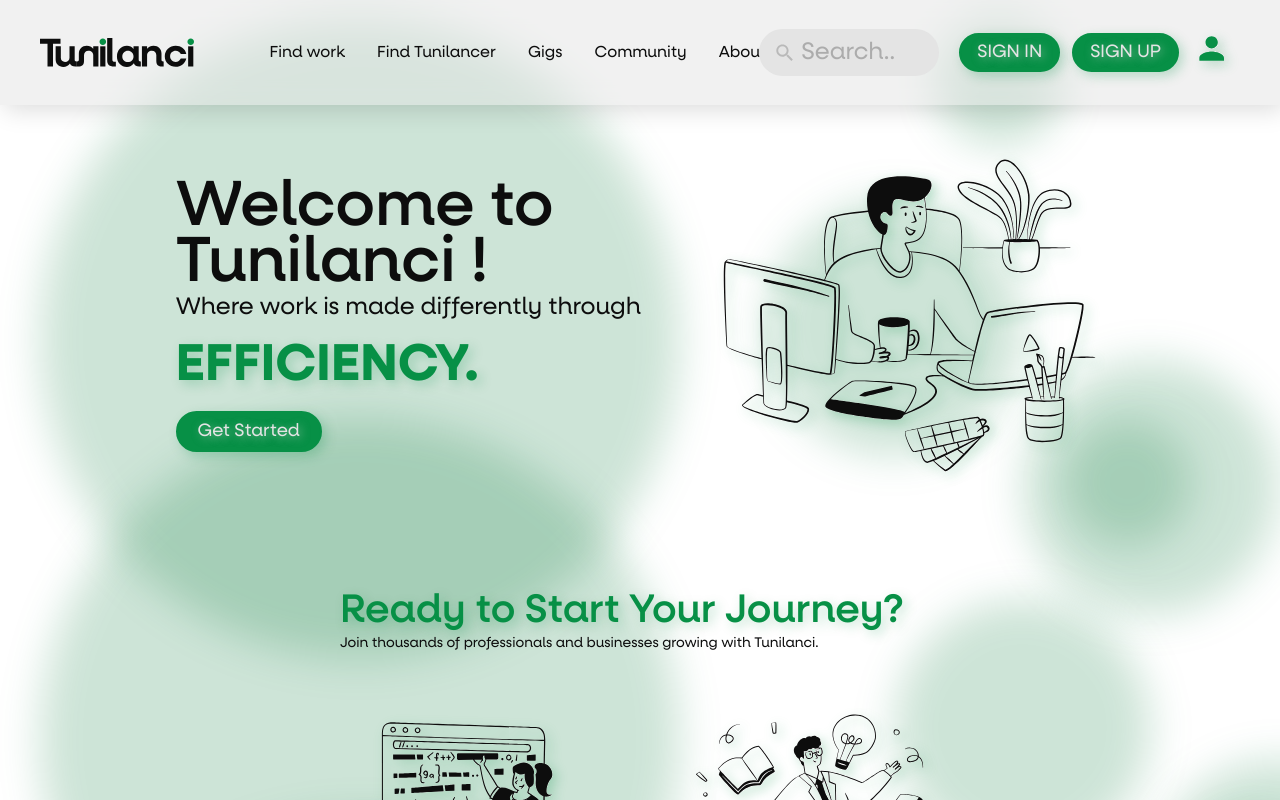
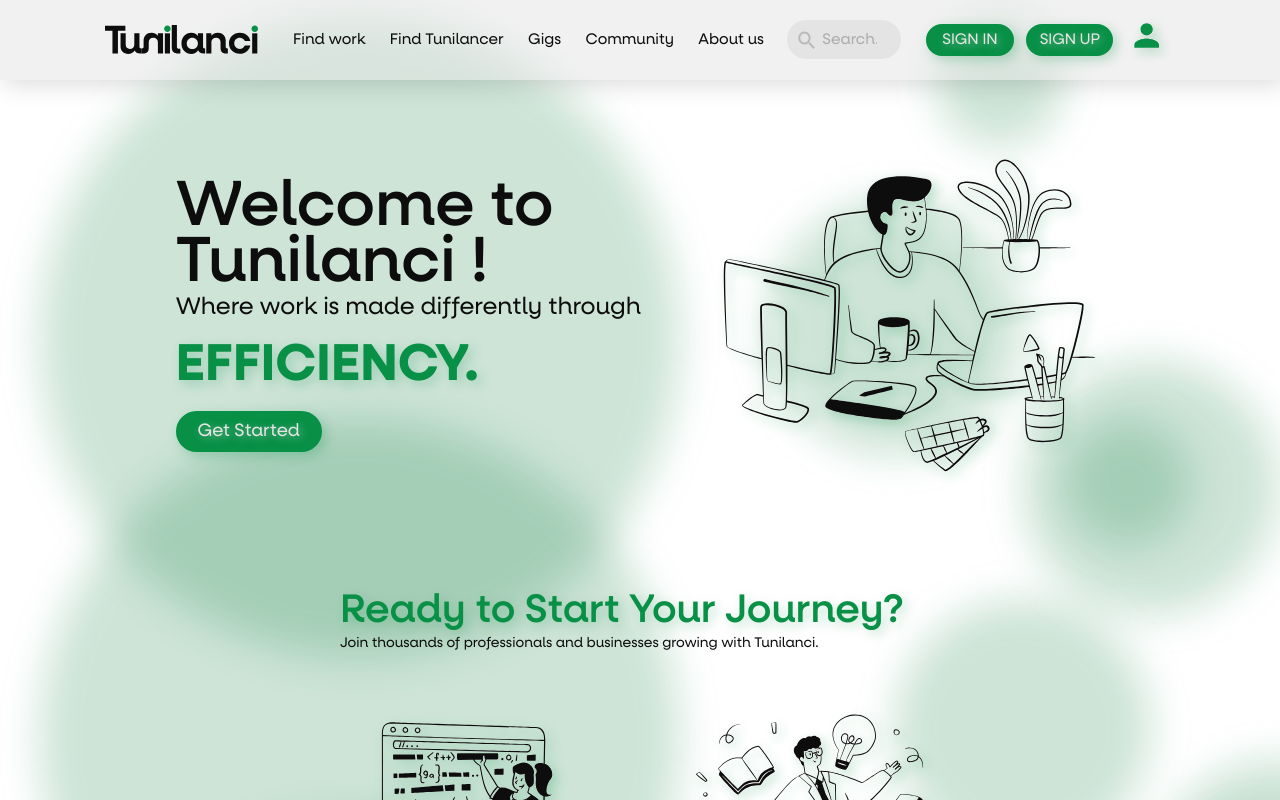
Before and after one commit to bibots101/TunilanciFE, an Angular app: page / in a window 1280 px wide. Built offline with nearby package versions, Linux system fonts and the light colour scheme.

Commit message:
reponsive v3

```diff
--- a/src/app/components/footer-page/footer-page.component.css
+++ b/src/app/components/footer-page/footer-page.component.css
@@ -5,7 +5,7 @@
   backdrop-filter: blur(5px);
   display: flex;
   flex-direction: column;
-  padding: 4vw 3vw 0.2vw;
+  padding: 4vw 2vw 0.2vw;
   font-family: Neulis Alt;
   flex-wrap: nowrap;
 }
@@ -25,7 +25,6 @@
 .footer-content {
   display: flex;
   width: 100%;
-  max-width: 100vw;
   align-items: start;
   gap: 1vw;
   justify-content: center;
@@ -181,7 +180,7 @@
 .copyright-divider {
   background-color: #d9d9d9;
   width: 0.1vw;
-  height: 2vw;
+  height: 1vw;
 }
 
 .copyright-text {
--- a/src/app/components/home-page/feedback-card/feedback-card.component.css
+++ b/src/app/components/home-page/feedback-card/feedback-card.component.css
@@ -1,11 +1,11 @@
 .testimonial-card {
-    border-radius: 24px;
+    border-radius: 2vw;
     border: 2.5px solid var(--Cards-Stroke, #b5b5b5);
     backdrop-filter: blur(20px);
     background-color: rgba(228, 228, 228, 0.75);
-    padding: 4vh 2vw;
+    padding: 1vw;
     aspect-ratio: 0.7;
-    max-width: 19vw;
+    max-width: 22vw;
   }
 
   .testimonial-content {
@@ -23,7 +23,7 @@
   }
 
   .testimonial-details {
-    margin-top: 5vh;
+    margin-top: 2vw;
     width: 100%;
   }
 
@@ -61,6 +61,6 @@
     width: 100%;
     color: #0d0d0d;
     font-size: 1vw;
-    margin: 3vh 0 0;
-    line-height: 2.3vh;
+    margin: 1vw 0 0;
+    line-height: 1.2vw;
   }
--- a/src/app/components/navbar/navbar.component.css
+++ b/src/app/components/navbar/navbar.component.css
@@ -7,12 +7,13 @@
     box-shadow: 4px 4px 24px rgba(0, 0, 0, 0.15);
     display: flex;
     align-items: center;
-    gap: 10px;
+    justify-content: center;
+    gap: 0.8vw;
     font-family: Neulis Alt, sans-serif;
     font-weight: 400;
     line-height: 1.2;
     flex-wrap: nowrap;
-    padding: 28px 40px;
+    padding: 1.2vw 2.5vw;
     width: 100%;
     position: fixed;
     z-index: 1;
@@ -32,23 +33,22 @@
   .navigation-menu {
     align-self: stretch;
     display: flex;
-    min-width: 240px;
+    min-width: 24vw;
     align-items: center;
-    gap: 20px;
-    font-size: 16px;
+    gap: 1vw;
+    font-size: 1.2vw;
     color: #0d0d0d;
     justify-content: start;
-    flex-wrap: wrap;
-    width: 656px;
+    flex-wrap: nowrap;
     margin: auto 0;
-    padding: 8px 20px;
+    padding: 0.2vw 1vw;
   }
 
   .menu-item {
     align-self: stretch;
     display: flex;
     align-items: center;
-    gap: 4px;
+    gap: 0.2vw;
     justify-content: end;
     margin: auto 0;
   }
@@ -58,8 +58,8 @@
     border-radius: 50%;
     align-self: stretch;
     display: flex;
-    width: 8px;
-    height: 8px;
+    aspect-ratio: 1;
+    width: 0.7vw;
     margin: auto 0;
     opacity: 0; /* Hidden by default */
     transition: opacity 0.3s ease; /* Smooth transition */
@@ -81,9 +81,9 @@
   .navigation-actions {
     align-self: stretch;
     display: flex;
-    min-width: 240px;
+    min-width: 24vw;
     align-items: center;
-    gap: 20px;
+    gap: 2vw;
     white-space: nowrap;
     justify-content: end;
     margin: auto 0;
@@ -94,24 +94,24 @@
   }
 
   .search-container {
-    border-radius: 59px;
+    border-radius: 5vw;
     background-color: var(--light-color);
     align-self: stretch;
     display: flex;
-    min-height: 36px;
+    min-height: 2vw;
     align-items: center;
-    gap: 8px;
-    font-size: 24px;
+    gap: 0.5vw;
+    font-size: 1.2vw;
     color: #0d0d0d;
-    width: 180px;
-    padding: 9px 16px;
+    width: 8.9vw;
+    padding: 0.8vw;
   }
 
   .search-icon {
     aspect-ratio: 1.06;
     object-fit: contain;
     object-position: center;
-    width: 10vm;
+    width: 2vw;
   }
 
   .search-input {
@@ -125,8 +125,8 @@
   .auth-section {
     display: flex;
     align-items: center;
-    gap: 12px;
-    font-size: 24px;
+    gap: 1vw;
+    font-size: 1.5vw;
     color: #e4e4e4;
   }
 
@@ -137,12 +137,11 @@
     box-shadow: 4px 4px 12px 0px rgba(7, 144, 70, 0.25);
     background-color: #079046;
     color: #e4e4e4;
-    min-height: 36px;
-    width: 25 vm;
-    height: 30 vh;
+    aspect-ratio: 3;
+    width: 6.8vw;
     cursor: pointer;
-    font-size: 18px;
-    padding: 7px 16px;
+    font-size: 1.2vw;
+    padding: 0.4vw 0.5vw;
     transition: background-color 0.2s ease;
   }
 
@@ -154,9 +153,8 @@
 
   .login-icon {
     aspect-ratio: 1;
-    object-fit: contain;
-    object-position: center;
-    width: 25vm;
+    width: 25vw;
+    justify-self: center;
     fill: #079046;
     filter: drop-shadow(4px 4px 12px rgba(7, 144, 70, 0.25));
   }
--- a/src/app/components/navbar/navbar.component.html
+++ b/src/app/components/navbar/navbar.component.html
@@ -5,11 +5,7 @@
     class="company-logo"
     alt="Company Logo"
   /></a>
-  <button class="navbar-toggler red" type="button" data-bs-toggle="collapse" data-bs-target="#navbarNav" aria-controls="navbarNav" aria-expanded="false" aria-label="Toggle navigation">
-    <span class="navbar-toggler-icon red"></span>
-  </button>
-
-    <div class="navigation-menu collapse navbar-collapse" id="navbarNav">
+    <div class="navigation-menu" id="navbarNav">
       <div class="menu-item">
         <span class="status-indicator"></span>
         <a href="#" class="menu-link">Find work</a>
```
